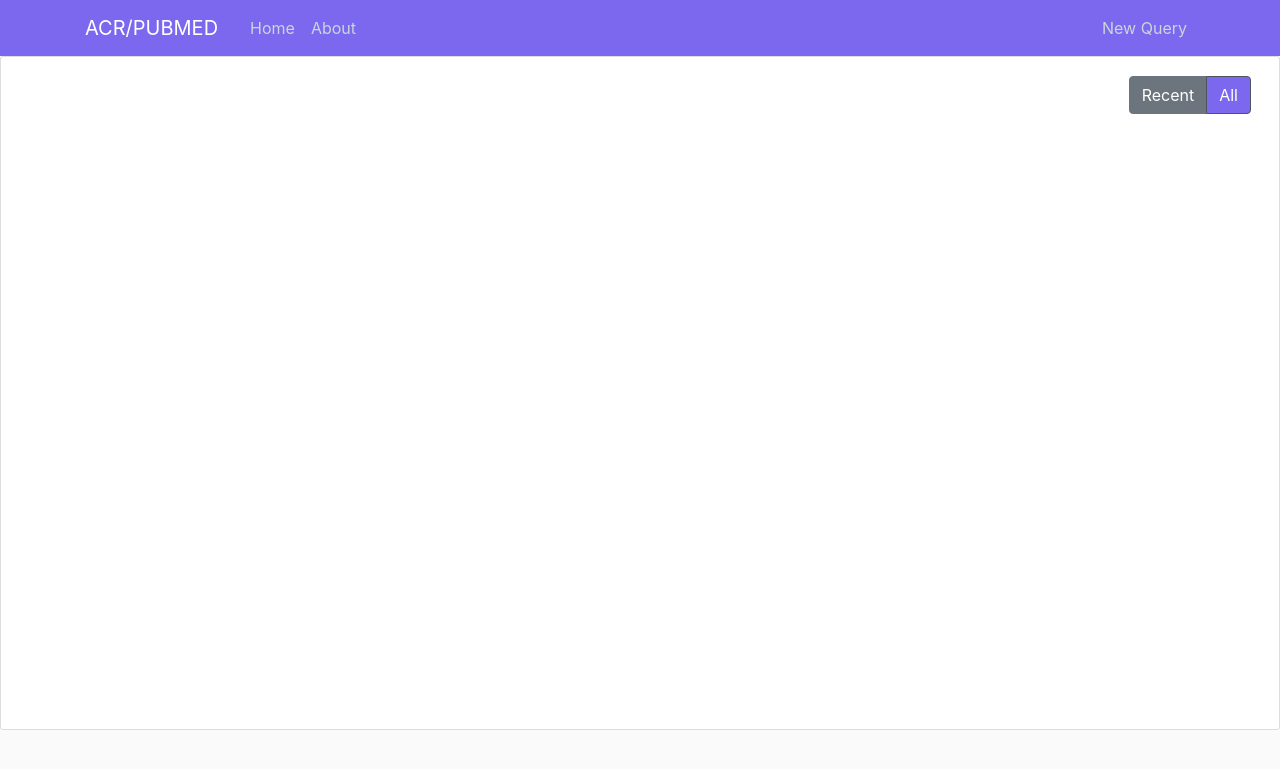
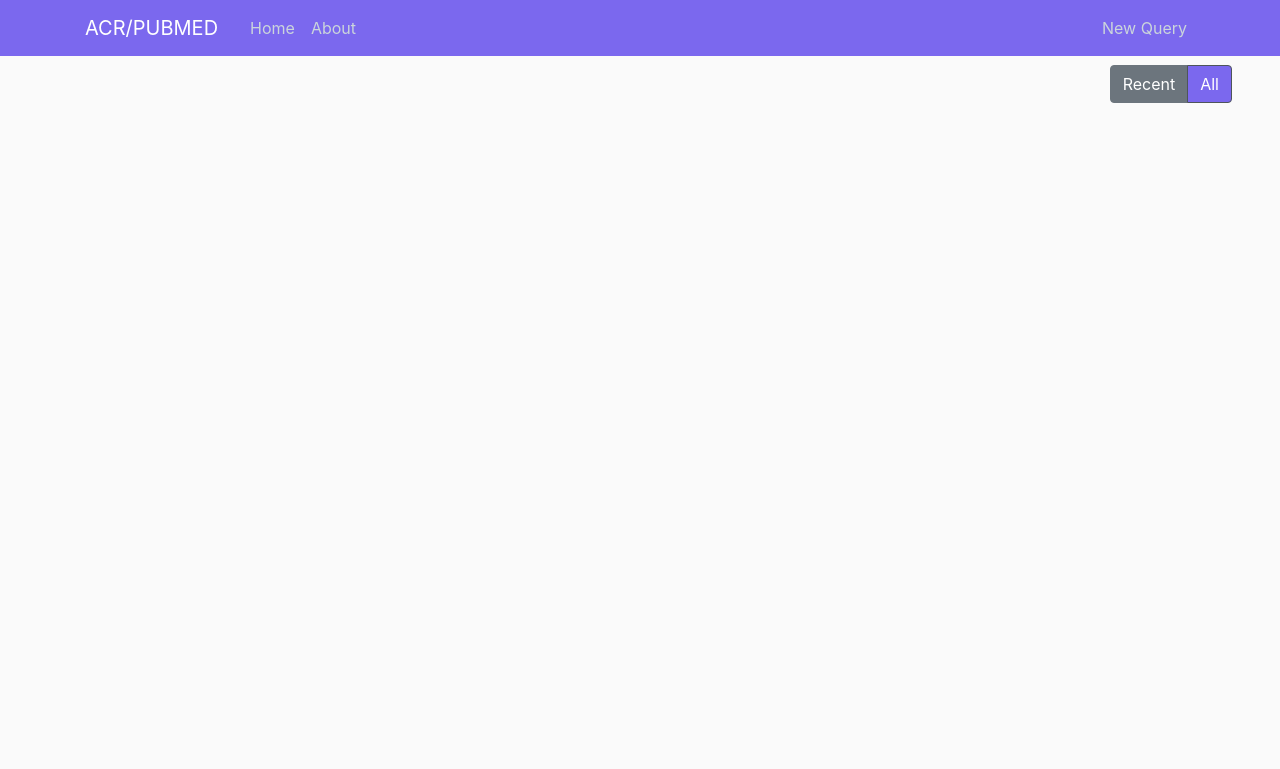
Before and after one commit to MaxBateman/Acronym-Disambiguation, a Flask app: page /home/all in a window 1280 px wide. Shown: the top 769 px of the page. Run offline with Flask 2, Linux system fonts and the light colour scheme; data that the repository does not hold is empty; parts of the project's set-up code (start-up, migrations or seed data) failed here and were passed over; some libraries are stand-ins or nearby versions.

Commit message:
articalis

```diff
--- a/flaskblog/static/main.css
+++ b/flaskblog/static/main.css
@@ -86,13 +86,7 @@ footer{
   left: 0;
 
   overflow-y: auto;
-
-
-  background: #ffffff;
-  padding: 10px 20px;
-  border: 1px solid #dddddd;
-  border-radius: 3px;
-  margin-bottom: 20px;
+  overflow-x:hidden;
 }
 #foot{
   margin-top: 5px !important;
```
